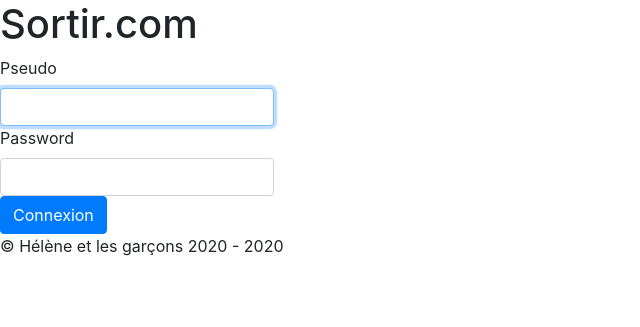
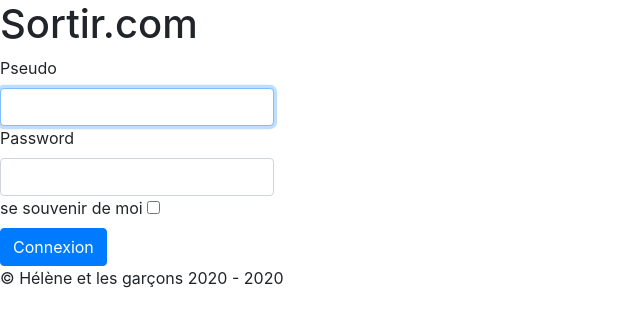
Before and after one commit to Pefouk/projetsorties, a Symfony app: template templates/login/login.html.twig in a window 1280 px wide. Shown: the top 327 px of the page, without its empty margins (0-640 px from the left). Run offline with Twig, Linux system fonts and the light colour scheme; the template is opened without the code that fills it, so the values that code supplies are empty; some libraries are stand-ins or nearby versions.

Commit message:
se souvenir de moi

```diff
--- a/templates/login/login.html.twig
+++ b/templates/login/login.html.twig
@@ -6,6 +6,7 @@
     <label for="username">Pseudo</label><input type="text" name="_username" id="username" class="form-control" required autofocus>
     <label for="password">Password</label><input type="password" name="_password" id="password" class="form-control">
     <input type="hidden" id="csrf_token" name="_csrf_token" value="{{ csrf_token('csrf_token') }}">
+    <div><label for="check">se souvenir de moi</label> <input type="checkbox" name="_remember_me" id="check"></div>
     <button class="btn btn-primary" type="submit">
        Connexion
     </button>
```
Also changed, not shown: 1 other file.
